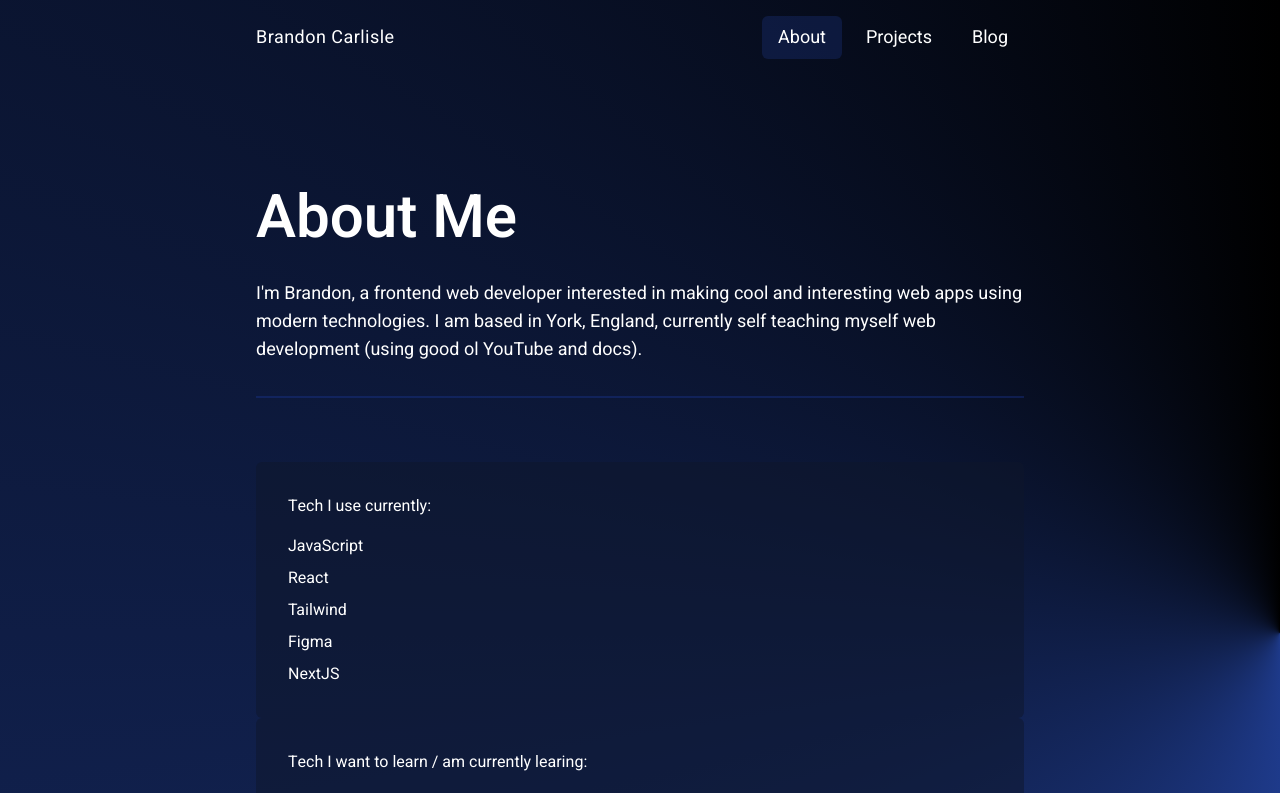
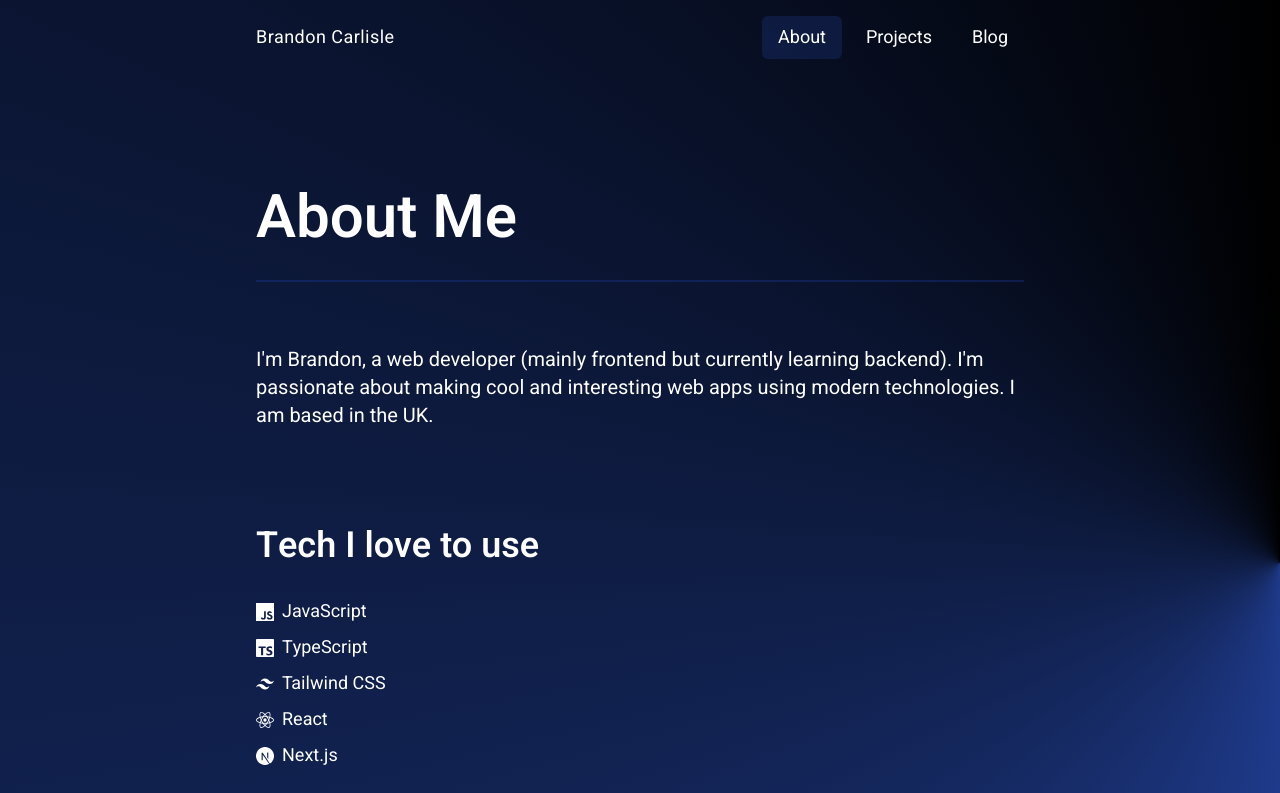
Before and after one commit to brandon-carlisle/portfolio, a Next.js app: page /about in a window 1280 px wide. Shown: the top 793 px of the page. Built offline with nearby package versions, Linux system fonts and the light colour scheme.

Commit message:
improved about me page

```diff
--- a/app/about/page.tsx
+++ b/app/about/page.tsx
@@ -1,72 +1,51 @@
 import Contact from '../../components/Contact';
 import Header from '../../components/Header';
 import Section from '../../components/Section';
-import TechCard from '../../components/TechCard';
 
-export const metadata = {
-  title: 'About Me',
-};
-
-type CardLink = { title: string; href: string };
-
-export type CardLinks = CardLink[];
-
-const cardOneLinks: CardLinks = [
-  {
-    title: 'JavaScript',
-    href: 'https://javascript.info/',
-  },
-  {
-    title: 'React',
-    href: 'https://reactjs.org/',
-  },
-  {
-    title: 'Tailwind',
-    href: 'https://tailwindcss.com/',
-  },
-  {
-    title: 'Figma',
-    href: 'https://www.figma.com/',
-  },
-  {
-    title: 'NextJS',
-    href: 'https://nextjs.org/',
-  },
-];
-
-const cardTwoLinks: CardLinks = [
-  {
-    title: 'Supabase',
-    href: 'https://supabase.com/',
-  },
-  {
-    title: 'Firebase',
-    href: 'https://firebase.google.com/',
-  },
-  {
-    title: 'Framer Motion',
-    href: 'https://www.framer.com/motion/',
-  },
-];
+import {
+  SiJavascript,
+  SiTypescript,
+  SiNextdotjs,
+  SiTailwindcss,
+  SiReact,
+} from 'react-icons/si';
 
 export default function About() {
   return (
     <>
-      <Header title="About Me">
-        <p className="text-lg">
-          I&apos;m Brandon, a frontend web developer interested in making cool
-          and interesting web apps using modern technologies. I am based in
-          York, England, currently self teaching myself web development (using
-          good ol YouTube and docs).
-        </p>
-      </Header>
+      <Header title="About Me" />
 
       <Section>
-        <TechCard title="Tech I use currently:" links={cardOneLinks} />
-        <TechCard
-          title="Tech I want to learn / am currently learing:"
-          links={cardTwoLinks}
-        />
+        <p className="mb-8 text-xl">
+          I&apos;m Brandon, a web developer (mainly frontend but currently
+          learning backend). I&apos;m passionate about making cool and
+          interesting web apps using modern technologies. I am based in the UK.
+        </p>
+      </Section>
+
+      <Section title="Tech I love to use">
+        <ul className="flex flex-col gap-2 text-lg">
+          <li>
+            <SiJavascript className="mr-2 inline-block" />
+            JavaScript
+          </li>
+          <li>
+            <SiTypescript className="mr-2 inline-block" />
+            TypeScript
+          </li>
+          <li>
+            <SiTailwindcss className="mr-2 inline-block" />
+            Tailwind CSS
+          </li>
+          <li>
+            <SiReact className="mr-2 inline-block" />
+            React
+          </li>
+          <li>
+            <SiNextdotjs className="mr-2 inline-block" />
+            Next.js
+          </li>
+        </ul>
       </Section>
 
       <Contact />
--- a/components/Contact.tsx
+++ b/components/Contact.tsx
@@ -25,7 +25,7 @@ function Contact() {
                 target="_blank"
                 rel="noreferrer"
               >
-                GitHub
+                Gitub
               </a>{' '}
               profile to reach out there.
             </p>
--- a/components/TechCard.tsx
+++ /dev/null
@@ -1,27 +0,0 @@
-import { CardLinks } from '../app/about/page';
-import Container from './Container';
-
-type TechCardProps = {
-  title: string;
-  links: CardLinks;
-};
-
-function TechCard({ title, links }: TechCardProps) {
-  return (
-    <Container>
-      <p className="mb-4">{title}</p>
-
-      <ul className="flex flex-col gap-2">
-        {links.map((item) => {
-          return (
-            <li key={item.title}>
-              <a href={item.href}>{item.title}</a>
-            </li>
-          );
-        })}
-      </ul>
-    </Container>
-  );
-}
-
-export default TechCard;
--- a/package.json
+++ b/package.json
@@ -20,7 +20,8 @@
     "next": "^13.1.6",
     "next-sanity": "^3.1.8",
     "react": "^18.2.0",
-    "react-dom": "^18.2.0"
+    "react-dom": "^18.2.0",
+    "react-icons": "^4.7.1"
   },
   "devDependencies": {
     "@tailwindcss/typography": "^0.5.9",
```
Also changed, not shown: 1 other file (tests, documents, lock files or other folders).
